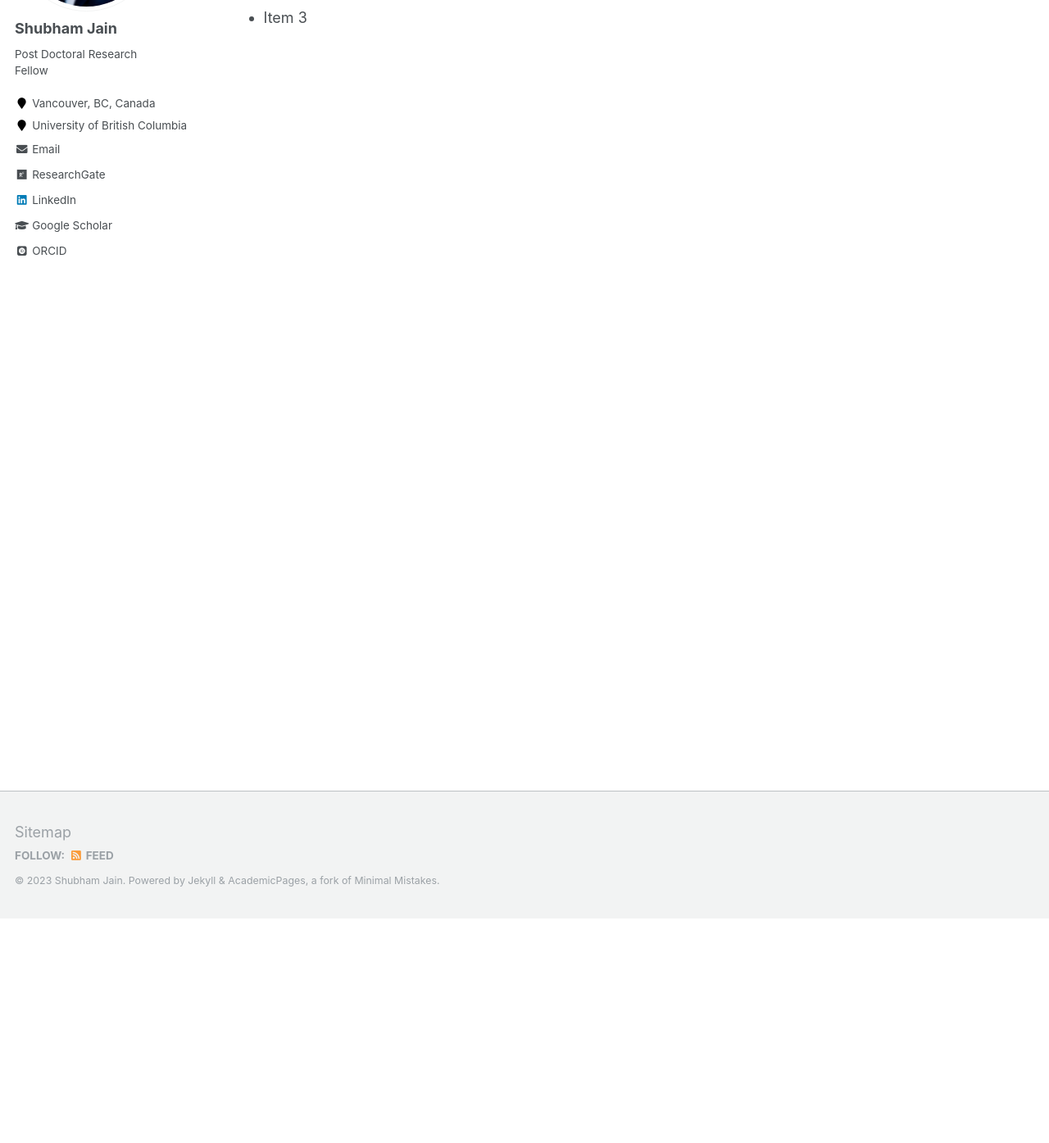
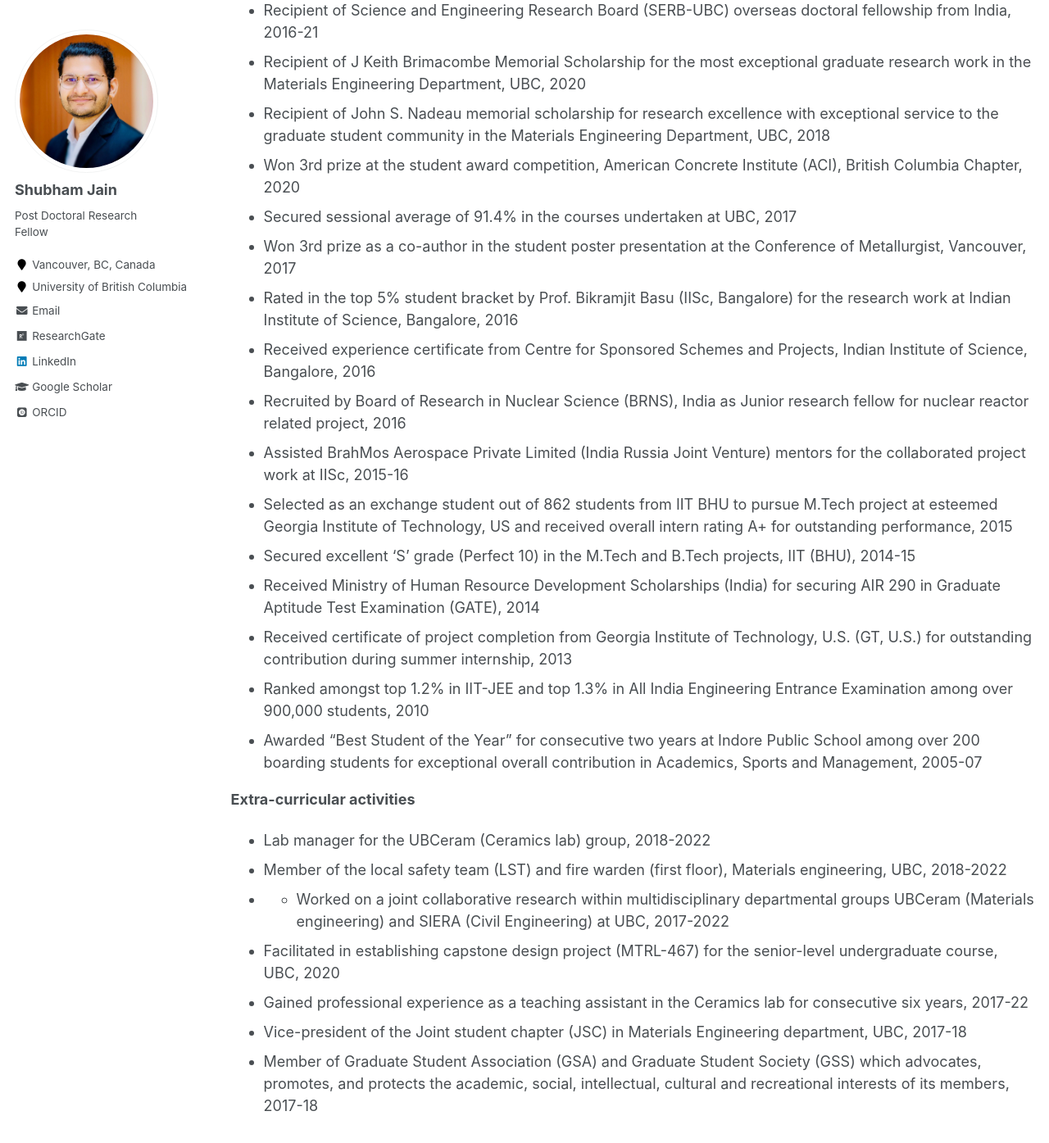
Before and after one commit to shubhamj2611/shubhamj2611.github.io, a Jekyll site: the page built from _pages/achievements.md, in a window 1280 px wide and 1400 px high, scrolled down 279 px. Shown: the top 1395 px of the window at 82% size. Built offline with Jekyll 4.4.1, drawn with Linux system fonts in a browser that asks for light colours; some web fonts are replaced; some of the changed text lies outside the part shown.

Commit message:
Update achievements.md

```diff
--- a/_pages/achievements.md
+++ b/_pages/achievements.md
@@ -6,7 +6,32 @@ author_profile: true
 ---
 
 
-**List**
-* Item 1
-* Item 2
-* Item 3
+**List of acheivements**
+
+*	Recipient of President's Academic Excellence Initiative Ph.D. Award for significant contributions to the research activities of the university, UBC, 2020-2022
+*	Recipient of Science and Engineering Research Board (SERB-UBC) overseas doctoral fellowship from India, 2016-21
+*	Recipient of J Keith Brimacombe Memorial Scholarship for the most exceptional graduate research work in the Materials Engineering Department, UBC, 2020
+*	Recipient of John S. Nadeau memorial scholarship for research excellence with exceptional service to the graduate student community in the Materials Engineering Department, UBC, 2018
+*	Won 3rd prize at the student award competition, American Concrete Institute (ACI), British Columbia Chapter, 2020
+*	Secured sessional average of 91.4% in the courses undertaken at UBC, 2017
+*	Won 3rd prize as a co-author in the student poster presentation at the Conference of Metallurgist, Vancouver, 2017
+*	Rated in the top 5% student bracket by Prof. Bikramjit Basu (IISc, Bangalore) for the research work at Indian Institute of Science, Bangalore, 2016
+*	Received experience certificate from Centre for Sponsored Schemes and Projects, Indian Institute of Science, Bangalore, 2016
+*	Recruited by Board of Research in Nuclear Science (BRNS), India as Junior research fellow for nuclear reactor related project, 2016
+*	Assisted BrahMos Aerospace Private Limited (India Russia Joint Venture) mentors for the collaborated project work at IISc, 2015-16
+*	Selected as an exchange student out of 862 students from IIT BHU to pursue M.Tech project at esteemed Georgia Institute of Technology, US and received overall intern rating A+ for outstanding performance, 2015
+*	Secured excellent ‘S’ grade (Perfect 10) in the M.Tech and B.Tech projects, IIT (BHU), 2014-15
+*	Received Ministry of Human Resource Development Scholarships (India) for securing AIR 290 in Graduate Aptitude Test Examination (GATE), 2014
+*	Received certificate of project completion from Georgia Institute of Technology, U.S. (GT, U.S.) for outstanding contribution during summer internship, 2013
+*	Ranked amongst top 1.2% in IIT-JEE and top 1.3% in All India Engineering Entrance Examination among over 900,000 students, 2010
+*	Awarded “Best Student of the Year” for consecutive two years at Indore Public School among over 200 boarding students for exceptional overall contribution in Academics, Sports and Management, 2005-07
+
+**Extra-curricular activities**
+
+* Lab manager for the UBCeram (Ceramics lab) group, 2018-2022
+*	Member of the local safety team (LST) and fire warden (first floor), Materials engineering, UBC, 2018-2022
+*	*	Worked on a joint collaborative research within multidisciplinary departmental groups UBCeram (Materials engineering) and SIERA (Civil Engineering) at UBC, 2017-2022
+*	Facilitated in establishing capstone design project (MTRL-467) for the senior-level undergraduate course, UBC, 2020
+* Gained professional experience as a teaching assistant in the Ceramics lab for consecutive six years, 2017-22
+*	Vice-president of the Joint student chapter (JSC) in Materials Engineering department, UBC, 2017-18
+*	Member of Graduate Student Association (GSA) and Graduate Student Society (GSS) which advocates, promotes, and protects the academic, social, intellectual, cultural and recreational interests of its members, 2017-18
```
